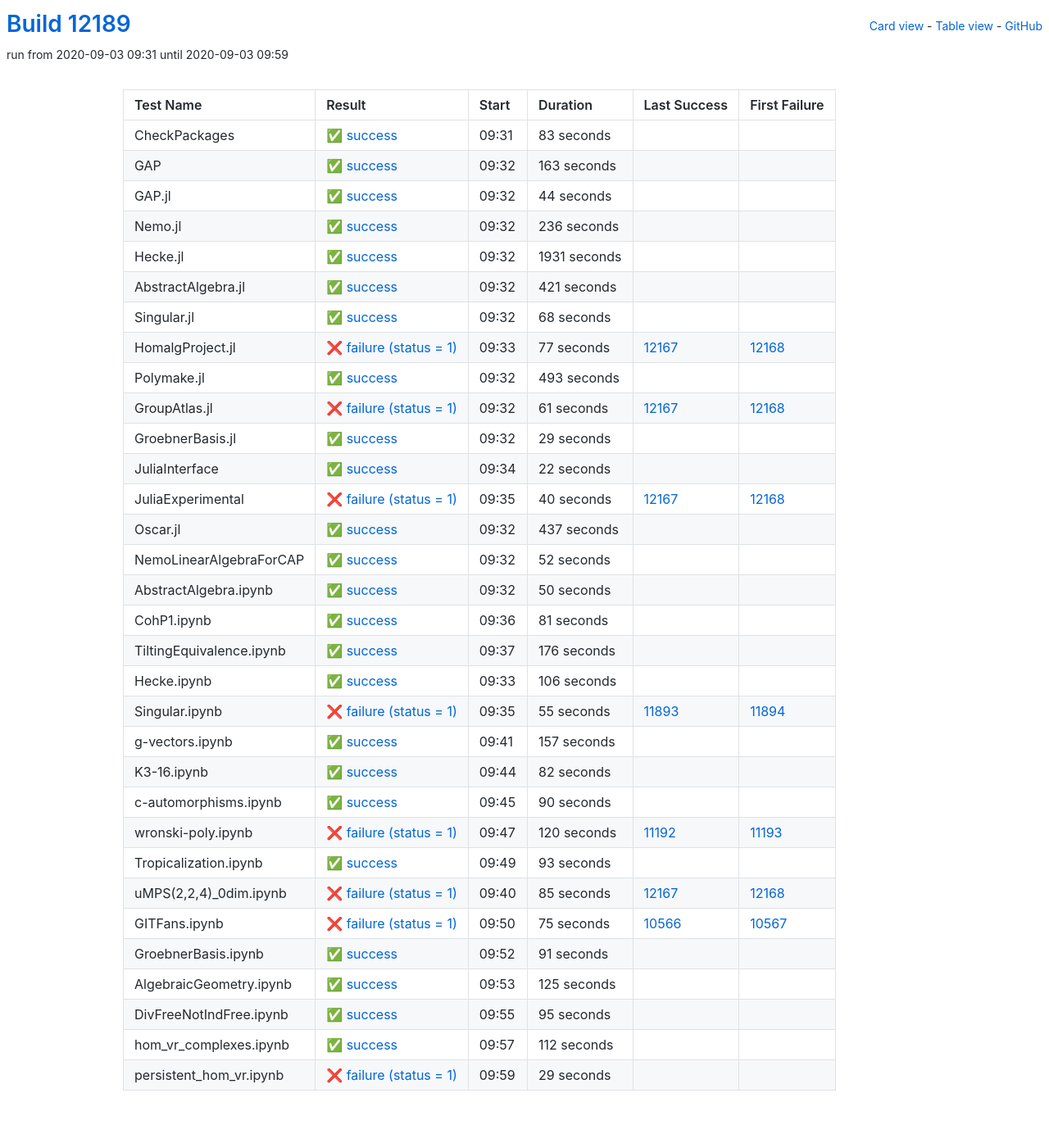
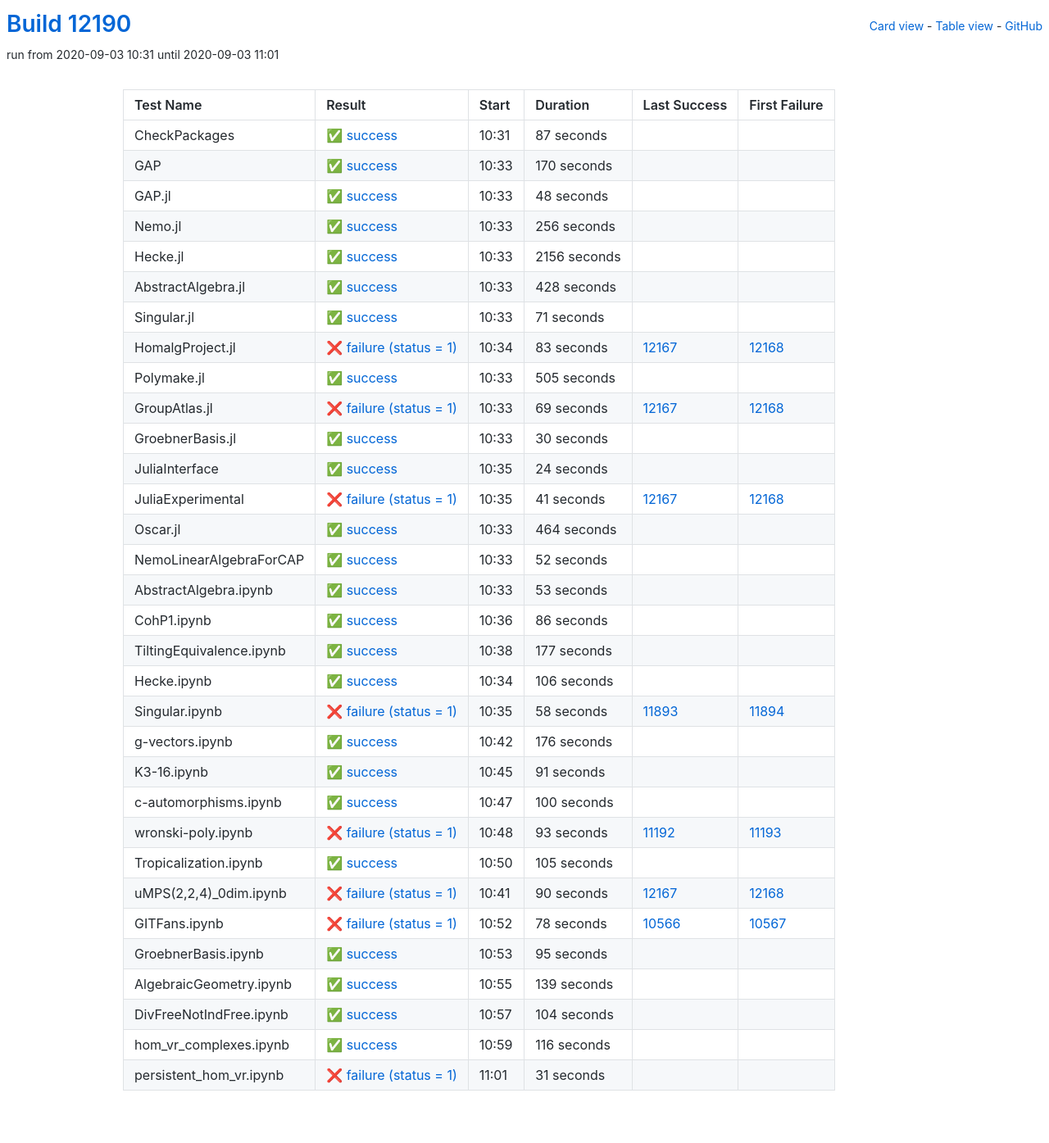
Before and after one commit to oscar-system/oscar-ci-status, a Jekyll site: the page built from table.html, in a window 1280 px wide. Shown: the whole page at 82% size. Built offline with Jekyll 4.4.1, drawn with Linux system fonts in a browser that asks for light colours.

Commit message:
Build #12190

```diff
--- a/_data/ci.yml
+++ b/_data/ci.yml
@@ -1,6 +1,6 @@
 ---
-build: 12189
-build_url: https://oscarci.mathematik.uni-kl.de/job/oscar/12189/
+build: 12190
+build_url: https://oscarci.mathematik.uni-kl.de/job/oscar/12190/
 job: oscar
 organization: oscar-system
 repo: oscar-ci-status
@@ -8,176 +8,176 @@ repourl: https://github.com/oscar-system/oscar-ci-status
 tests:
 - name: CheckPackages
   id: checkpackages
-  log: https://oscarci.mathematik.uni-kl.de/job/oscar/12189/artifact/logs/build-12189/CheckPackages.log
-  start: 2020-09-03 09:31
+  log: https://oscarci.mathematik.uni-kl.de/job/oscar/12190/artifact/logs/build-12190/CheckPackages.log
+  start: 2020-09-03 10:31
   success: true
   exitcode: 0
   status: success
-  duration: 83
+  duration: 87
   last_success: false
   last_success_url:
   first_failure: false
   first_failure_url:
 - name: GAP
   id: gap
-  log: https://oscarci.mathematik.uni-kl.de/job/oscar/12189/artifact/logs/build-12189/GAP.log
-  start: 2020-09-03 09:32
+  log: https://oscarci.mathematik.uni-kl.de/job/oscar/12190/artifact/logs/build-12190/GAP.log
+  start: 2020-09-03 10:33
   success: true
   exitcode: 0
   status: success
-  duration: 163
+  duration: 170
   last_success: false
   last_success_url:
   first_failure: false
   first_failure_url:
 - name: GAP.jl
   id: gap-jl
-  log: https://oscarci.mathematik.uni-kl.de/job/oscar/12189/artifact/logs/build-12189/GAP.jl.log
-  start: 2020-09-03 09:32
+  log: https://oscarci.mathematik.uni-kl.de/job/oscar/12190/artifact/logs/build-12190/GAP.jl.log
+  start: 2020-09-03 10:33
   success: true
   exitcode: 0
   status: success
-  duration: 44
+  duration: 48
   last_success: false
   last_success_url:
   first_failure: false
   first_failure_url:
 - name: Nemo.jl
   id: nemo-jl
-  log: https://oscarci.mathematik.uni-kl.de/job/oscar/12189/artifact/logs/build-12189/Nemo.jl.log
-  start: 2020-09-03 09:32
+  log: https://oscarci.mathematik.uni-kl.de/job/oscar/12190/artifact/logs/build-12190/Nemo.jl.log
+  start: 2020-09-03 10:33
   success: true
   exitcode: 0
   status: success
-  duration: 236
+  duration: 256
   last_success: false
   last_success_url:
   first_failure: false
   first_failure_url:
 - name: Hecke.jl
   id: hecke-jl
-  log: https://oscarci.mathematik.uni-kl.de/job/oscar/12189/artifact/logs/build-12189/Hecke.jl.log
-  start: 2020-09-03 09:32
+  log: https://oscarci.mathematik.uni-kl.de/job/oscar/12190/artifact/logs/build-12190/Hecke.jl.log
+  start: 2020-09-03 10:33
   success: true
   exitcode: 0
   status: success
-  duration: 1931
+  duration: 2156
   last_success: false
   last_success_url:
   first_failure: false
   first_failure_url:
 - name: AbstractAlgebra.jl
   id: abstractalgebra-jl
-  log: https://oscarci.mathematik.uni-kl.de/job/oscar/12189/artifact/logs/build-12189/AbstractAlgebra.jl.log
-  start: 2020-09-03 09:32
+  log: https://oscarci.mathematik.uni-kl.de/job/oscar/12190/artifact/logs/build-12190/AbstractAlgebra.jl.log
+  start: 2020-09-03 10:33
   success: true
   exitcode: 0
   status: success
-  duration: 421
+  duration: 428
   last_success: false
   last_success_url:
   first_failure: false
   first_failure_url:
 - name: Singular.jl
   id: singular-jl
-  log: https://oscarci.mathematik.uni-kl.de/job/oscar/12189/artifact/logs/build-12189/Singular.jl.log
-  start: 2020-09-03 09:32
+  log: https://oscarci.mathematik.uni-kl.de/job/oscar/12190/artifact/logs/build-12190/Singular.jl.log
+  start: 2020-09-03 10:33
   success: true
   exitcode: 0
   status: success
-  duration: 68
+  duration: 71
   last_success: false
   last_success_url:
   first_failure: false
   first_failure_url:
 - name: HomalgProject.jl
   id: homalgproject-jl
-  log: https://oscarci.mathematik.uni-kl.de/job/oscar/12189/artifact/logs/build-12189/HomalgProject.jl.log
-  start: 2020-09-03 09:33
+  log: https://oscarci.mathematik.uni-kl.de/job/oscar/12190/artifact/logs/build-12190/HomalgProject.jl.log
+  start: 2020-09-03 10:34
   success: false
   exitcode: 1
   status: failure
-  duration: 77
+  duration: 83
   last_success: 12167
   last_success_url: https://oscarci.mathematik.uni-kl.de/job/oscar/12167/
   first_failure: 12168
   first_failure_url: https://oscarci.mathematik.uni-kl.de/job/oscar/12168/
 - name: Polymake.jl
   id: polymake-jl
-  log: https://oscarci.mathematik.uni-kl.de/job/oscar/12189/artifact/logs/build-12189/Polymake.jl.log
-  start: 2020-09-03 09:32
+  log: https://oscarci.mathematik.uni-kl.de/job/oscar/12190/artifact/logs/build-12190/Polymake.jl.log
+  start: 2020-09-03 10:33
   success: true
   exitcode: 0
   status: success
-  duration: 493
+  duration: 505
   last_success: false
   last_success_url:
   first_failure: false
   first_failure_url:
 - name: GroupAtlas.jl
   id: groupatlas-jl
-  log: https://oscarci.mathematik.uni-kl.de/job/oscar/12189/artifact/logs/build-12189/GroupAtlas.jl.log
-  start: 2020-09-03 09:32
+  log: https://oscarci.mathematik.uni-kl.de/job/oscar/12190/artifact/logs/build-12190/GroupAtlas.jl.log
+  start: 2020-09-03 10:33
   success: false
   exitcode: 1
   status: failure
-  duration: 61
+  duration: 69
   last_success: 12167
   last_success_url: https://oscarci.mathematik.uni-kl.de/job/oscar/12167/
   first_failure: 12168
   first_failure_url: https://oscarci.mathematik.uni-kl.de/job/oscar/12168/
 - name: GroebnerBasis.jl
   id: groebnerbasis-jl
-  log: https://oscarci.mathematik.uni-kl.de/job/oscar/12189/artifact/logs/build-12189/GroebnerBasis.jl.log
-  start: 2020-09-03 09:32
+  log: https://oscarci.mathematik.uni-kl.de/job/oscar/12190/artifact/logs/build-12190/GroebnerBasis.jl.log
+  start: 2020-09-03 10:33
   success: true
   exitcode: 0
   status: success
-  duration: 29
+  duration: 30
   last_success: false
   last_success_url:
   first_failure: false
   first_failure_url:
 - name: JuliaInterface
   id: juliainterface
-  log: https://oscarci.mathematik.uni-kl.de/job/oscar/12189/artifact/logs/build-12189/JuliaInterface.log
-  start: 2020-09-03 09:34
+  log: https://oscarci.mathematik.uni-kl.de/job/oscar/12190/artifact/logs/build-12190/JuliaInterface.log
+  start: 2020-09-03 10:35
   success: true
   exitcode: 0
   status: success
-  duration: 22
+  duration: 24
   last_success: false
   last_success_url:
   first_failure: false
   first_failure_url:
 - name: JuliaExperimental
   id: juliaexperimental
-  log: https://oscarci.mathematik.uni-kl.de/job/oscar/12189/artifact/logs/build-12189/JuliaExperimental.log
-  start: 2020-09-03 09:35
+  log: https://oscarci.mathematik.uni-kl.de/job/oscar/12190/artifact/logs/build-12190/JuliaExperimental.log
+  start: 2020-09-03 10:35
   success: false
   exitcode: 1
   status: failure
-  duration: 40
+  duration: 41
   last_success: 12167
   last_success_url: https://oscarci.mathematik.uni-kl.de/job/oscar/12167/
   first_failure: 12168
   first_failure_url: https://oscarci.mathematik.uni-kl.de/job/oscar/12168/
 - name: Oscar.jl
   id: oscar-jl
-  log: https://oscarci.mathematik.uni-kl.de/job/oscar/12189/artifact/logs/build-12189/Oscar.jl.log
-  start: 2020-09-03 09:32
+  log: https://oscarci.mathematik.uni-kl.de/job/oscar/12190/artifact/logs/build-12190/Oscar.jl.log
+  start: 2020-09-03 10:33
   success: true
   exitcode: 0
   status: success
-  duration: 437
+  duration: 464
   last_success: false
   last_success_url:
   first_failure: false
   first_failure_url:
 - name: NemoLinearAlgebraForCAP
   id: nemolinearalgebraforcap
-  log: https://oscarci.mathematik.uni-kl.de/job/oscar/12189/artifact/logs/build-12189/NemoLinearAlgebraForCAP.log
-  start: 2020-09-03 09:32
+  log: https://oscarci.mathematik.uni-kl.de/job/oscar/12190/artifact/logs/build-12190/NemoLinearAlgebraForCAP.log
+  start: 2020-09-03 10:33
   success: true
   exitcode: 0
   status: success
@@ -188,44 +188,44 @@ tests:
   first_failure_url:
 - name: AbstractAlgebra.ipynb
   id: abstractalgebra-ipynb
-  log: https://oscarci.mathematik.uni-kl.de/job/oscar/12189/artifact/logs/build-12189/AbstractAlgebra.ipynb.log
-  start: 2020-09-03 09:32
+  log: https://oscarci.mathematik.uni-kl.de/job/oscar/12190/artifact/logs/build-12190/AbstractAlgebra.ipynb.log
+  start: 2020-09-03 10:33
   success: true
   exitcode: 0
   status: success
-  duration: 50
+  duration: 53
   last_success: false
   last_success_url:
   first_failure: false
   first_failure_url:
 - name: CohP1.ipynb
   id: cohp1-ipynb
-  log: https://oscarci.mathematik.uni-kl.de/job/oscar/12189/artifact/logs/build-12189/CohP1.ipynb.log
-  start: 2020-09-03 09:36
+  log: https://oscarci.mathematik.uni-kl.de/job/oscar/12190/artifact/logs/build-12190/CohP1.ipynb.log
+  start: 2020-09-03 10:36
   success: true
   exitcode: 0
   status: success
-  duration: 81
+  duration: 86
   last_success: false
   last_success_url:
   first_failure: false
   first_failure_url:
 - name: TiltingEquivalence.ipynb
   id: tiltingequivalence-ipynb
-  log: https://oscarci.mathematik.uni-kl.de/job/oscar/12189/artifact/logs/build-12189/TiltingEquivalence.ipynb.log
-  start: 2020-09-03 09:37
+  log: https://oscarci.mathematik.uni-kl.de/job/oscar/12190/artifact/logs/build-12190/TiltingEquivalence.ipynb.log
+  start: 2020-09-03 10:38
   success: true
   exitcode: 0
   status: success
-  duration: 176
+  duration: 177
   last_success: false
   last_success_url:
   first_failure: false
   first_failure_url:
 - name: Hecke.ipynb
   id: hecke-ipynb
-  log: https://oscarci.mathematik.uni-kl.de/job/oscar/12189/artifact/logs/build-12189/Hecke.ipynb.log
-  start: 2020-09-03 09:33
+  log: https://oscarci.mathematik.uni-kl.de/job/oscar/12190/artifact/logs/build-12190/Hecke.ipynb.log
+  start: 2020-09-03 10:34
   success: true
   exitcode: 0
   status: success
@@ -236,104 +236,32 @@ tests:
   first_failure_url:
 - name: Singular.ipynb
   id: singular-ipynb
-  log: https://oscarci.mathematik.uni-kl.de/job/oscar/12189/artifact/logs/build-12189/Singular.ipynb.log
-  start: 2020-09-03 09:35
+  log: https://oscarci.mathematik.uni-kl.de/job/oscar/12190/artifact/logs/build-12190/Singular.ipynb.log
+  start: 2020-09-03 10:35
   success: false
   exitcode: 1
   status: failure
-  duration: 55
+  duration: 58
   last_success: 11893
   last_success_url: https://oscarci.mathematik.uni-kl.de/job/oscar/11893/
   first_failure: 11894
   first_failure_url: https://oscarci.mathematik.uni-kl.de/job/oscar/11894/
 - name: g-vectors.ipynb
   id: g-vectors-ipynb
-  log: https://oscarci.mathematik.uni-kl.de/job/oscar/12189/artifact/logs/build-12189/g-vectors.ipynb.log
-  start: 2020-09-03 09:41
+  log: https://oscarci.mathematik.uni-kl.de/job/oscar/12190/artifact/logs/build-12190/g-vectors.ipynb.log
+  start: 2020-09-03 10:42
   success: true
   exitcode: 0
   status: success
-  duration: 157
+  duration: 176
   last_success: false
   last_success_url:
   first_failure: false
   first_failure_url:
 - name: K3-16.ipynb
   id: k3-16-ipynb
-  log: https://oscarci.mathematik.uni-kl.de/job/oscar/12189/artifact/logs/build-12189/K3-16.ipynb.log
-  start: 2020-09-03 09:44
-  success: true
-  exitcode: 0
-  status: success
-  duration: 82
-  last_success: false
-  last_success_url:
-  first_failure: false
-  first_failure_url:
-- name: c-automorphisms.ipynb
-  id: c-automorphisms-ipynb
-  log: https://oscarci.mathematik.uni-kl.de/job/oscar/12189/artifact/logs/build-12189/c-automorphisms.ipynb.log
-  start: 2020-09-03 09:45
-  success: true
-  exitcode: 0
-  status: success
-  duration: 90
-  last_success: false
-  last_success_url:
-  first_failure: false
-  first_failure_url:
-- name: wronski-poly.ipynb
-  id: wronski-poly-ipynb
-  log: https://oscarci.mathematik.uni-kl.de/job/oscar/12189/artifact/logs/build-12189/wronski-poly.ipynb.log
-  start: 2020-09-03 09:47
-  success: false
-  exitcode: 1
-  status: failure
-  duration: 120
-  last_success: 11192
-  last_success_url: https://oscarci.mathematik.uni-kl.de/job/oscar/11192/
-  first_failure: 11193
-  first_failure_url: https://oscarci.mathematik.uni-kl.de/job/oscar/11193/
-- name: Tropicalization.ipynb
-  id: tropicalization-ipynb
-  log: https://oscarci.mathematik.uni-kl.de/job/oscar/12189/artifact/logs/build-12189/Tropicalization.ipynb.log
-  start: 2020-09-03 09:49
-  success: true
-  exitcode: 0
-  status: success
-  duration: 93
-  last_success: false
-  last_success_url:
-  first_failure: false
-  first_failure_url:
-- name: uMPS(2,2,4)_0dim.ipynb
-  id: umps-2-2-4-0dim-ipynb
-  log: https://oscarci.mathematik.uni-kl.de/job/oscar/12189/artifact/logs/build-12189/uMPS-2-2-4-_0dim.ipynb.log
-  start: 2020-09-03 09:40
-  success: false
-  exitcode: 1
-  status: failure
-  duration: 85
-  last_success: 12167
-  last_success_url: https://oscarci.mathematik.uni-kl.de/job/oscar/12167/
-  first_failure: 12168
-  first_failure_url: https://oscarci.mathematik.uni-kl.de/job/oscar/12168/
-- name: GITFans.ipynb
-  id: gitfans-ipynb
-  log: https://oscarci.mathematik.uni-kl.de/job/oscar/12189/artifact/logs/build-12189/GITFans.ipynb.log
-  start: 2020-09-03 09:50
-  success: false
-  exitcode: 1
-  status: failure
-  duration: 75
-  last_success: 10566
-  last_success_url: https://oscarci.mathematik.uni-kl.de/job/oscar/10566/
-  first_failure: 10567
-  first_failure_url: https://oscarci.mathematik.uni-kl.de/job/oscar/10567/
-- name: GroebnerBasis.ipynb
-  id: groebnerbasis-ipynb
-  log: https://oscarci.mathematik.uni-kl.de/job/oscar/12189/artifact/logs/build-12189/GroebnerBasis.ipynb.log
-  start: 2020-09-03 09:52
+  log: https://oscarci.mathematik.uni-kl.de/job/oscar/12190/artifact/logs/build-12190/K3-16.ipynb.log
+  start: 2020-09-03 10:45
   success: true
   exitcode: 0
   status: success
@@ -342,22 +270,70 @@ tests:
   last_success_url:
   first_failure: false
   first_failure_url:
-- name: AlgebraicGeometry.ipynb
-  id: algebraicgeometry-ipynb
-  log: https://oscarci.mathematik.uni-kl.de/job/oscar/12189/artifact/logs/build-12189/AlgebraicGeometry.ipynb.log
-  start: 2020-09-03 09:53
+- name: c-automorphisms.ipynb
+  id: c-automorphisms-ipynb
+  log: https://oscarci.mathematik.uni-kl.de/job/oscar/12190/artifact/logs/build-12190/c-automorphisms.ipynb.log
+  start: 2020-09-03 10:47
   success: true
   exitcode: 0
   status: success
-  duration: 125
+  duration: 100
   last_success: false
   last_success_url:
   first_failure: false
   first_failure_url:
-- name: DivFreeNotIndFree.ipynb
-  id: divfreenotindfree-ipynb
-  log: https://oscarci.mathematik.uni-kl.de/job/oscar/12189/artifact/logs/build-12189/DivFreeNotIndFree.ipynb.log
-  start: 2020-09-03 09:55
+- name: wronski-poly.ipynb
+  id: wronski-poly-ipynb
+  log: https://oscarci.mathematik.uni-kl.de/job/oscar/12190/artifact/logs/build-12190/wronski-poly.ipynb.log
+  start: 2020-09-03 10:48
+  success: false
+  exitcode: 1
+  status: failure
+  duration: 93
+  last_success: 11192
+  last_success_url: https://oscarci.mathematik.uni-kl.de/job/oscar/11192/
+  first_failure: 11193
+  first_failure_url: https://oscarci.mathematik.uni-kl.de/job/oscar/11193/
+- name: Tropicalization.ipynb
+  id: tropicalization-ipynb
+  log: https://oscarci.mathematik.uni-kl.de/job/oscar/12190/artifact/logs/build-12190/Tropicalization.ipynb.log
+  start: 2020-09-03 10:50
+  success: true
+  exitcode: 0
+  status: success
+  duration: 105
+  last_success: false
+  last_success_url:
+  first_failure: false
+  first_failure_url:
+- name: uMPS(2,2,4)_0dim.ipynb
+  id: umps-2-2-4-0dim-ipynb
+  log: https://oscarci.mathematik.uni-kl.de/job/oscar/12190/artifact/logs/build-12190/uMPS-2-2-4-_0dim.ipynb.log
+  start: 2020-09-03 10:41
+  success: false
+  exitcode: 1
+  status: failure
+  duration: 90
+  last_success: 12167
+  last_success_url: https://oscarci.mathematik.uni-kl.de/job/oscar/12167/
+  first_failure: 12168
+  first_failure_url: https://oscarci.mathematik.uni-kl.de/job/oscar/12168/
+- name: GITFans.ipynb
+  id: gitfans-ipynb
+  log: https://oscarci.mathematik.uni-kl.de/job/oscar/12190/artifact/logs/build-12190/GITFans.ipynb.log
+  start: 2020-09-03 10:52
+  success: false
+  exitcode: 1
+  status: failure
+  duration: 78
+  last_success: 10566
+  last_success_url: https://oscarci.mathematik.uni-kl.de/job/oscar/10566/
+  first_failure: 10567
+  first_failure_url: https://oscarci.mathematik.uni-kl.de/job/oscar/10567/
+- name: GroebnerBasis.ipynb
+  id: groebnerbasis-ipynb
+  log: https://oscarci.mathematik.uni-kl.de/job/oscar/12190/artifact/logs/build-12190/GroebnerBasis.ipynb.log
+  start: 2020-09-03 10:53
   success: true
   exitcode: 0
   status: success
@@ -366,26 +342,50 @@ tests:
   last_success_url:
   first_failure: false
   first_failure_url:
-- name: hom_vr_complexes.ipynb
-  id: hom-vr-complexes-ipynb
-  log: https://oscarci.mathematik.uni-kl.de/job/oscar/12189/artifact/logs/build-12189/hom_vr_complexes.ipynb.log
-  start: 2020-09-03 09:57
+- name: AlgebraicGeometry.ipynb
+  id: algebraicgeometry-ipynb
+  log: https://oscarci.mathematik.uni-kl.de/job/oscar/12190/artifact/logs/build-12190/AlgebraicGeometry.ipynb.log
+  start: 2020-09-03 10:55
   success: true
   exitcode: 0
   status: success
-  duration: 112
+  duration: 139
+  last_success: false
+  last_success_url:
+  first_failure: false
+  first_failure_url:
+- name: DivFreeNotIndFree.ipynb
+  id: divfreenotindfree-ipynb
+  log: https://oscarci.mathematik.uni-kl.de/job/oscar/12190/artifact/logs/build-12190/DivFreeNotIndFree.ipynb.log
+  start: 2020-09-03 10:57
+  success: true
+  exitcode: 0
+  status: success
+  duration: 104
+  last_success: false
+  last_success_url:
+  first_failure: false
+  first_failure_url:
+- name: hom_vr_complexes.ipynb
+  id: hom-vr-complexes-ipynb
+  log: https://oscarci.mathematik.uni-kl.de/job/oscar/12190/artifact/logs/build-12190/hom_vr_complexes.ipynb.log
+  start: 2020-09-03 10:59
+  success: true
+  exitcode: 0
+  status: success
+  duration: 116
   last_success: false
   last_success_url:
   first_failure: false
   first_failure_url:
 - name: persistent_hom_vr.ipynb
   id: persistent-hom-vr-ipynb
-  log: https://oscarci.mathematik.uni-kl.de/job/oscar/12189/artifact/logs/build-12189/persistent_hom_vr.ipynb.log
-  start: 2020-09-03 09:59
+  log: https://oscarci.mathematik.uni-kl.de/job/oscar/12190/artifact/logs/build-12190/persistent_hom_vr.ipynb.log
+  start: 2020-09-03 11:01
   success: false
   exitcode: 1
   status: failure
-  duration: 29
+  duration: 31
   last_success: false
   last_success_url:
   first_failure: false
```
Also changed, not shown: README.md.
